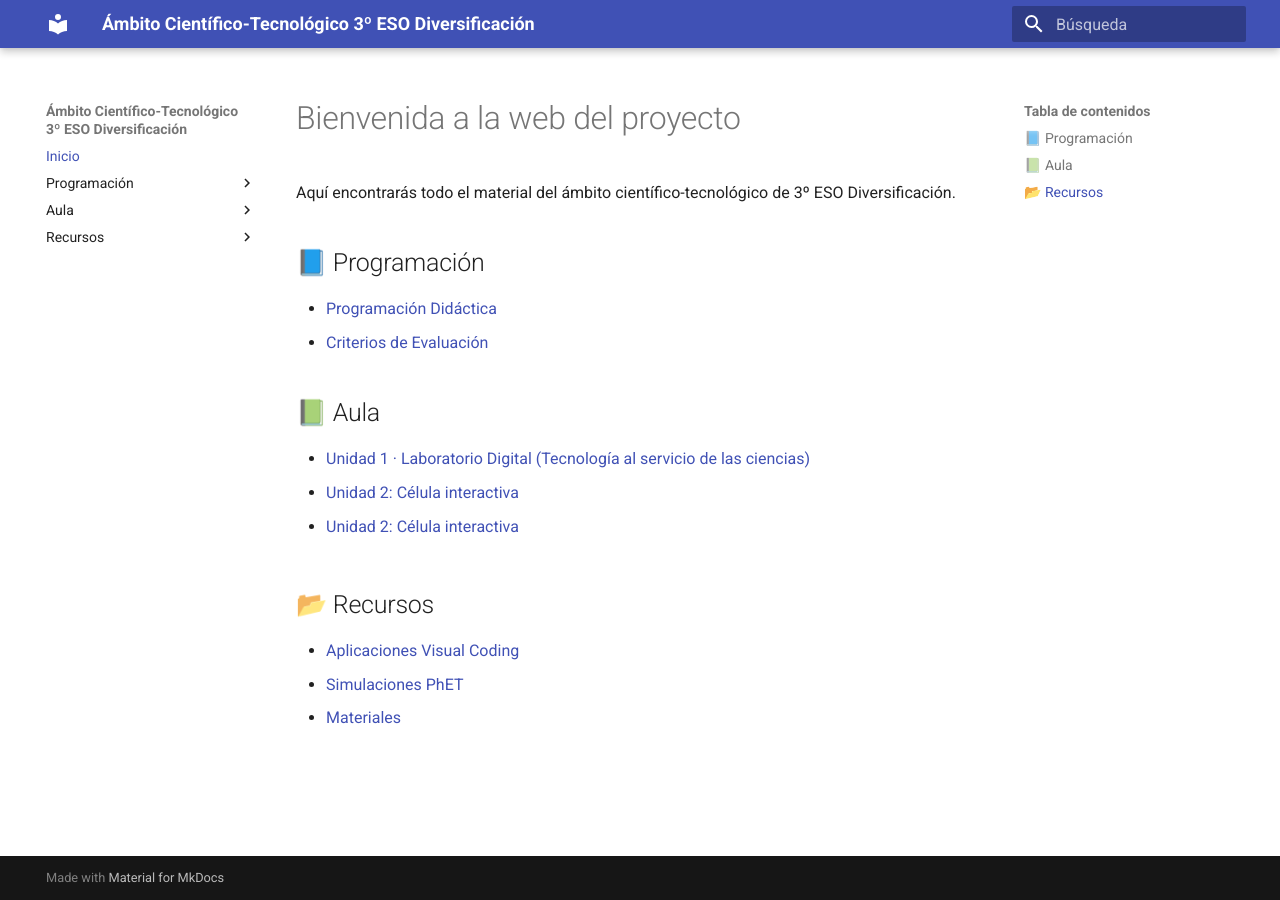
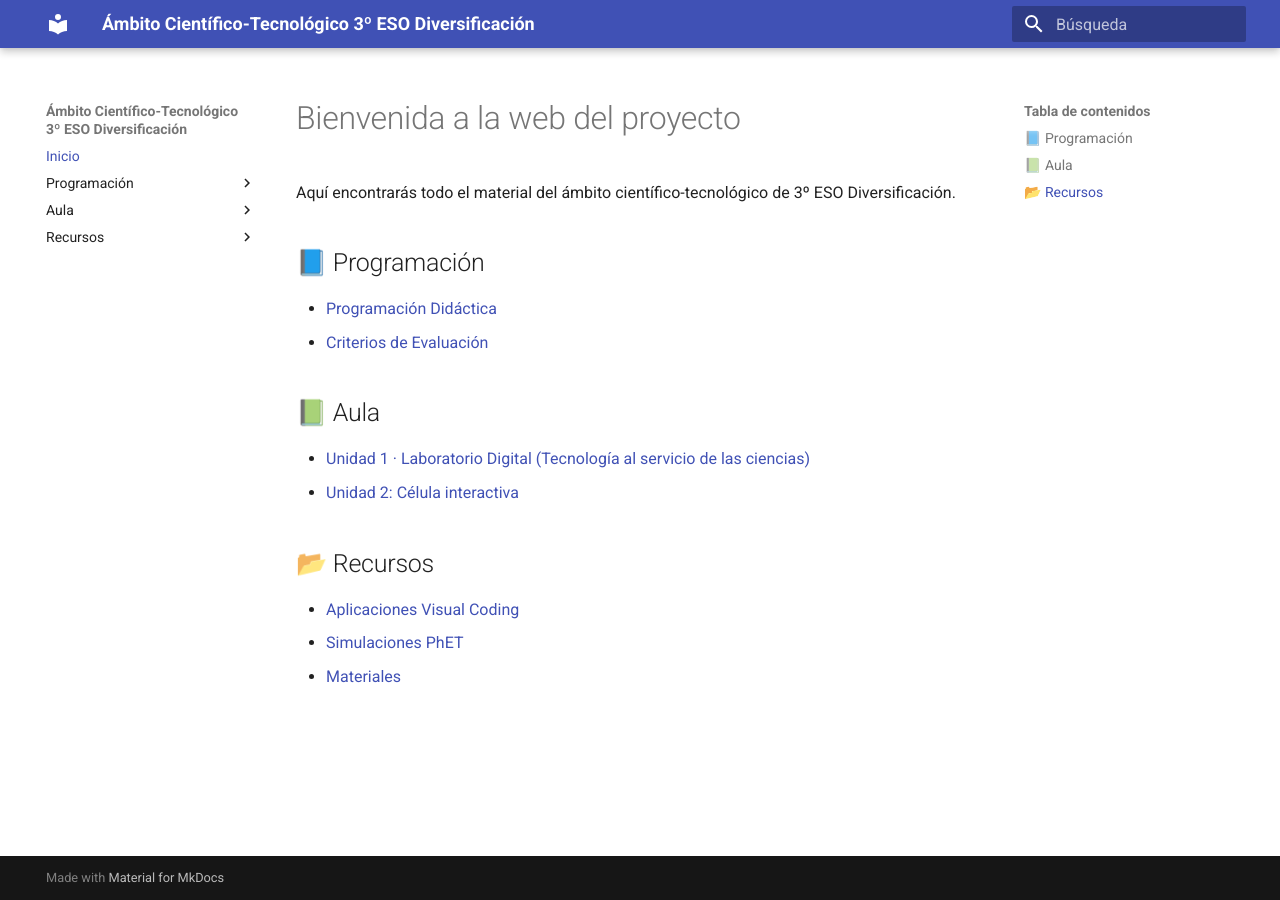
Before and after one commit to 3Diver2526/3DIVER_2025, an MkDocs documentation site: the page built from docs/index.md, in a window 1280 px wide. Built offline with MkDocs 1.6.1 and Material for MkDocs 9.7.7, drawn with Linux system fonts in a browser that asks for light colours.

Commit message:
Update index.md

```diff
--- a/docs/index.md
+++ b/docs/index.md
@@ -7,9 +7,7 @@
 - [Criterios de Evaluación](programacion/criterios_evaluacion.md)
 
 ## 📗 Aula
-- [Unidad 1 · Laboratorio Digital (Tecnología al servicio de las ciencias)](aula/Unidad 1 · Laboratorio Digital (Tecnología al servicio de las ciencias).md)
-- [Unidad 2: Célula interactiva](aula/unidad2-celula_interactiva.md)
-
+- [Unidad 1 · Laboratorio Digital (Tecnología al servicio de las ciencias)](aula/u1-laboratorio-digital.md)
 - [Unidad 2: Célula interactiva](aula/unidad2-celula_interactiva.md)
 
 ## 📂 Recursos
```
